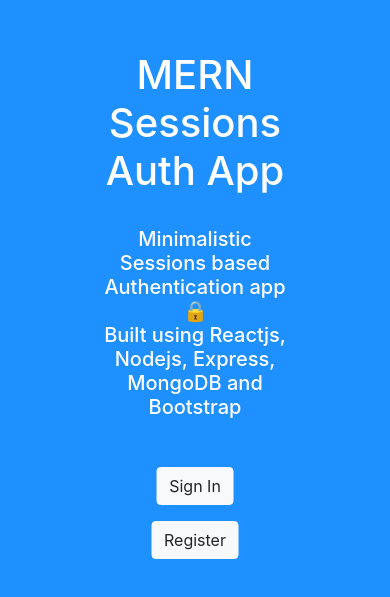
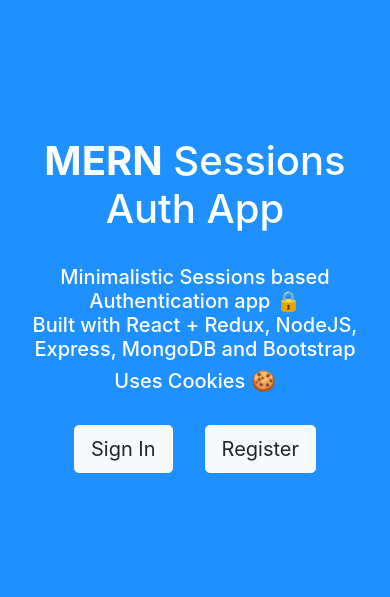
Before and after one commit to bpolishevsk/mern-login-signup-system, a React (Create React App) app in the folder client/: page /login in a window 390 px wide. Shown: the part 117-714 px from the top of the page. Built offline with nearby package versions, Linux system fonts and the light colour scheme.

Commit message:
basic responsiveness added

```diff
--- a/client/src/App.css
+++ b/client/src/App.css
@@ -16,3 +16,9 @@ body {
   margin: auto;
   text-align: center;
 }
+
+@media only screen and (max-width: 768px) {
+  .main {
+    width: 100%;
+  }
+}
--- a/client/src/components/HomePage.js
+++ b/client/src/components/HomePage.js
@@ -12,9 +12,10 @@ export class HomePage extends Component {
     return (
        <div className="container">
         <div className="main">
-          <h1 style={divStyle}> MERN Sessions Auth App </h1>
+          <h1 style={divStyle}> <strong>MERN</strong> Sessions Auth App </h1>
           <br/>
-            <h5 style={divStyle}>Minimalistic Sessions based Authentication app <span role="img" aria-label="lock">🔒 </span><br></br>Built using Reactjs, Nodejs, Express, MongoDB and Bootstrap</h5>
+            <h5 style={divStyle}>Minimalistic Sessions based Authentication app <span role="img" aria-label="lock">🔒 </span><br></br>Built with React + Redux, NodeJS, Express, MongoDB and Bootstrap</h5>
+            <h5 style={divStyle}>Uses Cookies <span role="img" aria-label="lock">🍪 </span></h5>
           <br/>
           <div>
             <Login/>
--- a/client/src/components/Login.js
+++ b/client/src/components/Login.js
@@ -7,19 +7,27 @@ import {
   Input,
   Card,
    CardTitle,
+   CardSubtitle,
    Col,
   CardBody
 } from "reactstrap";
 import { connect } from "react-redux"; // API to connect component state to redux store
 import PropTypes from "prop-types";
 import { buttonClicked } from "../actions/uiActions";
+import './style.css';
 
 
 
 var divStyle = {
   display: 'inline-block',
-  padding: '1rem'
+  paddingRight: '1rem'
 };
+
+var formStyle = {
+  display: 'block',
+  margin: ' 0 auto',
+  width: '50%'
+}
 
 
 class Login extends Component {
@@ -53,17 +61,24 @@ onSubmit = (e) => {
 
 
   render() {
+
+    let className = 'divStyle';
+    if (!this.props.button) {
+      className = 'formStyle';
+    }
     return (
-      <div style={divStyle}>
+      <div className={className}>
 
-        { this.props.button && <Button onClick={this.showForm} color="light">Sign In</Button>}
+        { this.props.button && <Button size="lg" onClick={this.showForm} color="light">Sign In</Button>}
 
 
             {this.state.display &&
             <Card>
-                <CardBody>
+                <CardBody >
                   <CardTitle> <h2><strong>Login</strong></h2></CardTitle>
-                  <Form onSubmit={this.onSubmit}>
+                <CardSubtitle className="text-muted">Don't have an account? <a href="#" className="text-primary">Register</a></CardSubtitle>
+                <br/>
+                  <Form onSubmit={this.onSubmit} >
                   <FormGroup>
 
                     <Label for="email">Email</Label>
--- a/client/src/components/Register.js
+++ b/client/src/components/Register.js
@@ -7,17 +7,18 @@ import {
   Input,
   Card,
    CardTitle,
+   CardSubtitle,
    Col,
   CardBody
 } from "reactstrap";
 import { connect } from "react-redux"; // API to connect component state to redux store
 import PropTypes from "prop-types";
 import { buttonClicked } from "../actions/uiActions";
+import './style.css';
 
 
 var divStyle = {
   display: 'inline-block',
-
 };
 
 
@@ -51,13 +52,18 @@ onSubmit = (e) => {
 
 
   render() {
-    return (
-      <div style={divStyle}>
-           {this.props.button && <Button onClick={this.showForm} color="light">Register</Button>}
+    let className = 'divStyle';
+    if (!this.props.button) {
+      className = 'formStyle';
+    } return (
+      <div className={className}>
+           {this.props.button && <Button size="lg" onClick={this.showForm} color="light">Register</Button>}
             {this.state.display &&
             <Card>
                 <CardBody>
                   <CardTitle> <h2><strong>Register</strong></h2></CardTitle>
+                  <CardSubtitle className="text-muted">Already have an account? <a href="#" className="text-primary">Log In</a></CardSubtitle>
+                  <br/>
                   <Form onSubmit={this.onSubmit}>
               <FormGroup>
                 <Label for='name'>Name</Label>
--- /dev/null
+++ b/client/src/components/style.css
@@ -0,0 +1,19 @@
+.divStyle {
+  display: inline-block;
+  padding-left: 1rem;
+  padding-right: 1rem;
+}
+
+.formStyle {
+  display: block;
+  width: 35%;
+  margin: 0 auto;
+}
+
+@media only screen and (max-width: 768px) {
+  .formStyle {
+    display: block;
+    width: 85%;
+    margin: 0 auto;
+  }
+}
```
